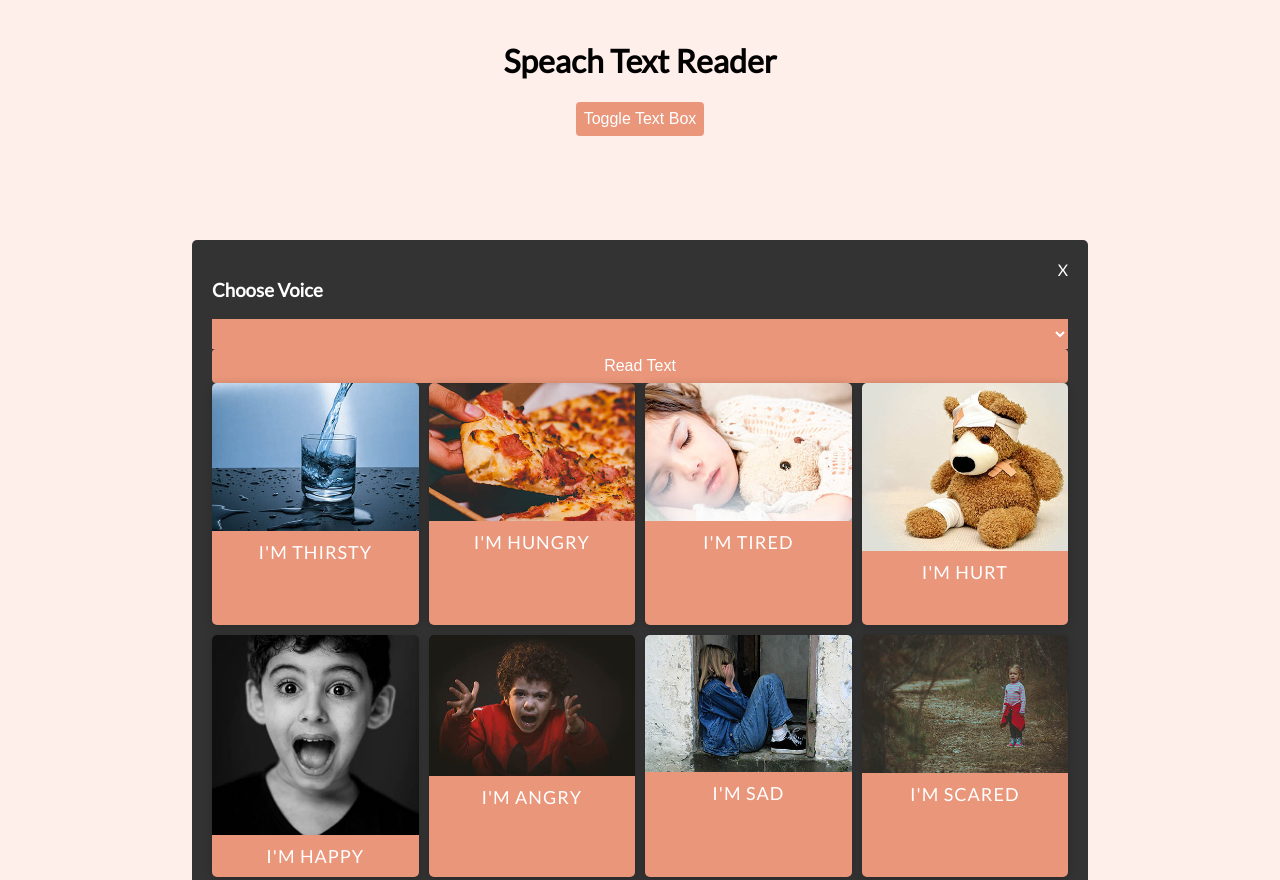
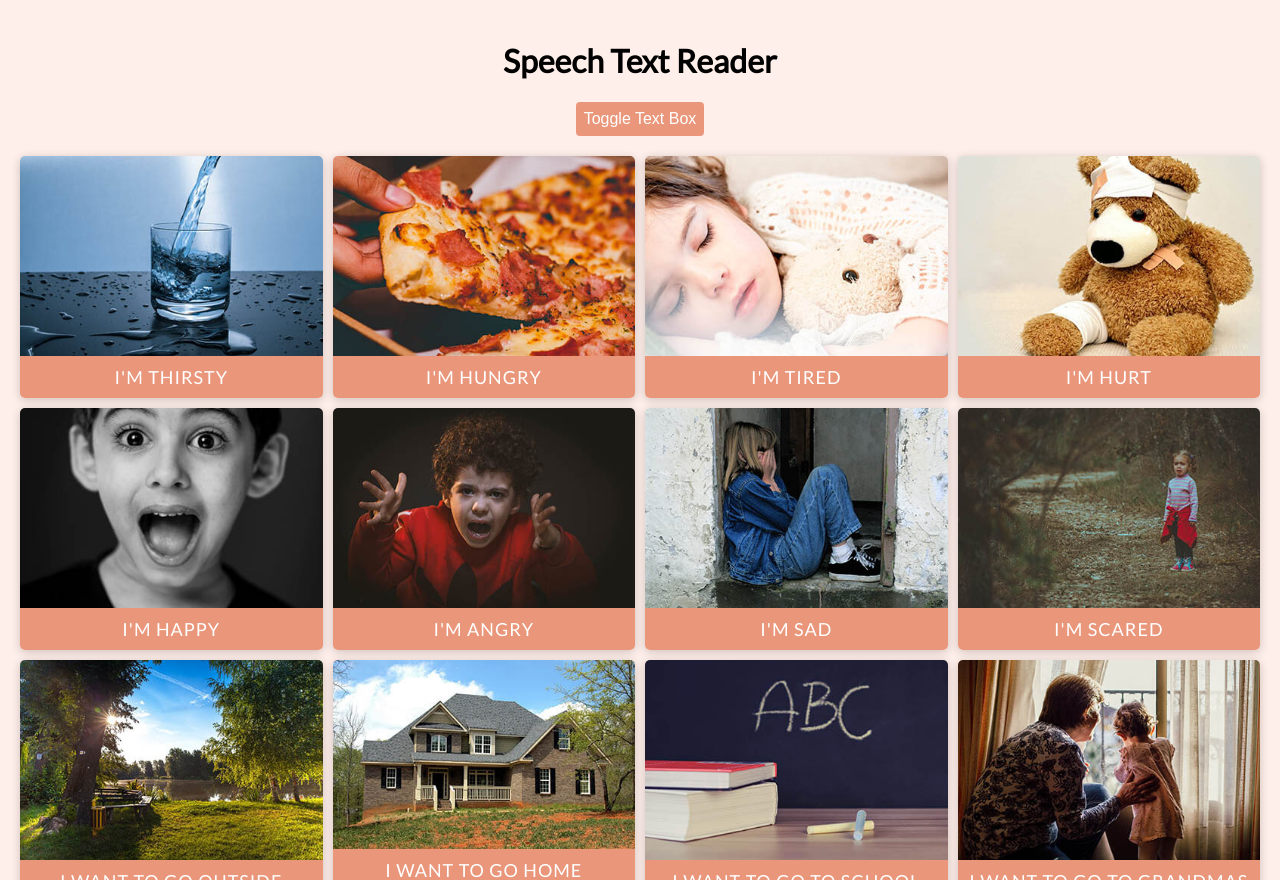
Before and after one commit to volbur/13-speech-text-reader-vanilla-js, a plain HTML site: page index.html in a window 1280 px wide. Shown: the top 880 px of the page. Drawn offline with Linux system fonts and the light colour scheme.

Commit message:
[html] fix teg

```diff
--- a/index.html
+++ b/index.html
@@ -9,15 +9,15 @@
   </head>
   <body>
     <div class="container">
-      <h1>Speach Text Reader</h1>
+      <h1>Speech Text Reader</h1>
       <button id="toggle" class="btn btn-toggle">Toggle Text Box</button>
-    </div>
-    <div id="text-box" class="text-box show">
-      <div id="close" class="close">X</div>
-      <h3>Choose Voice</h3>
-      <select id="voices"></select>
-      <texterea id="text" placeholder="Enter text to read..."></texterea>
-      <button id="read" class="btn">Read Text</button>
+      <div id="text-box" class="text-box">
+        <div id="close" class="close">X</div>
+        <h3>Choose Voice</h3>
+        <select id="voices"></select>
+        <textarea id="text" placeholder="Enter text to read..."></textarea>
+        <button id="read" class="btn">Read Text</button>
+      </div>
       <main></main>
     </div>
 
```
